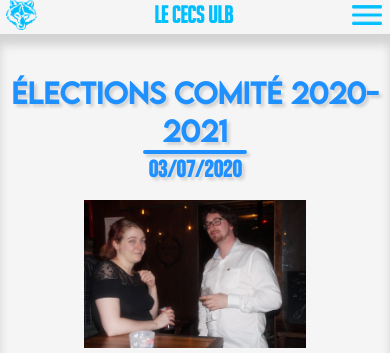
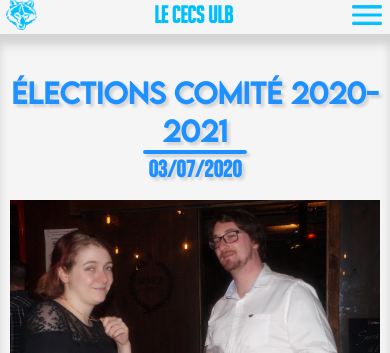
Before and after one commit to Jepsiko/site-cecs, a Django app: page /album/5 in a window 390 px wide. Shown: the part 148-501 px from the top of the page. Run offline with Django 3.2, Linux system fonts and the light colour scheme; data comes from the database, SQL or seed files in the repository.

Commit message:
Fixed Album view for mobile

```diff
--- a/main/static/main/style.css
+++ b/main/static/main/style.css
@@ -1039,7 +1039,8 @@ a:hover {
 
 @media screen and (max-width: 800px) {
 	.album img {
-		max-width: none;
+		max-width: 95vw;
+		max-height: 97vh;
 	}
 }
 
```
